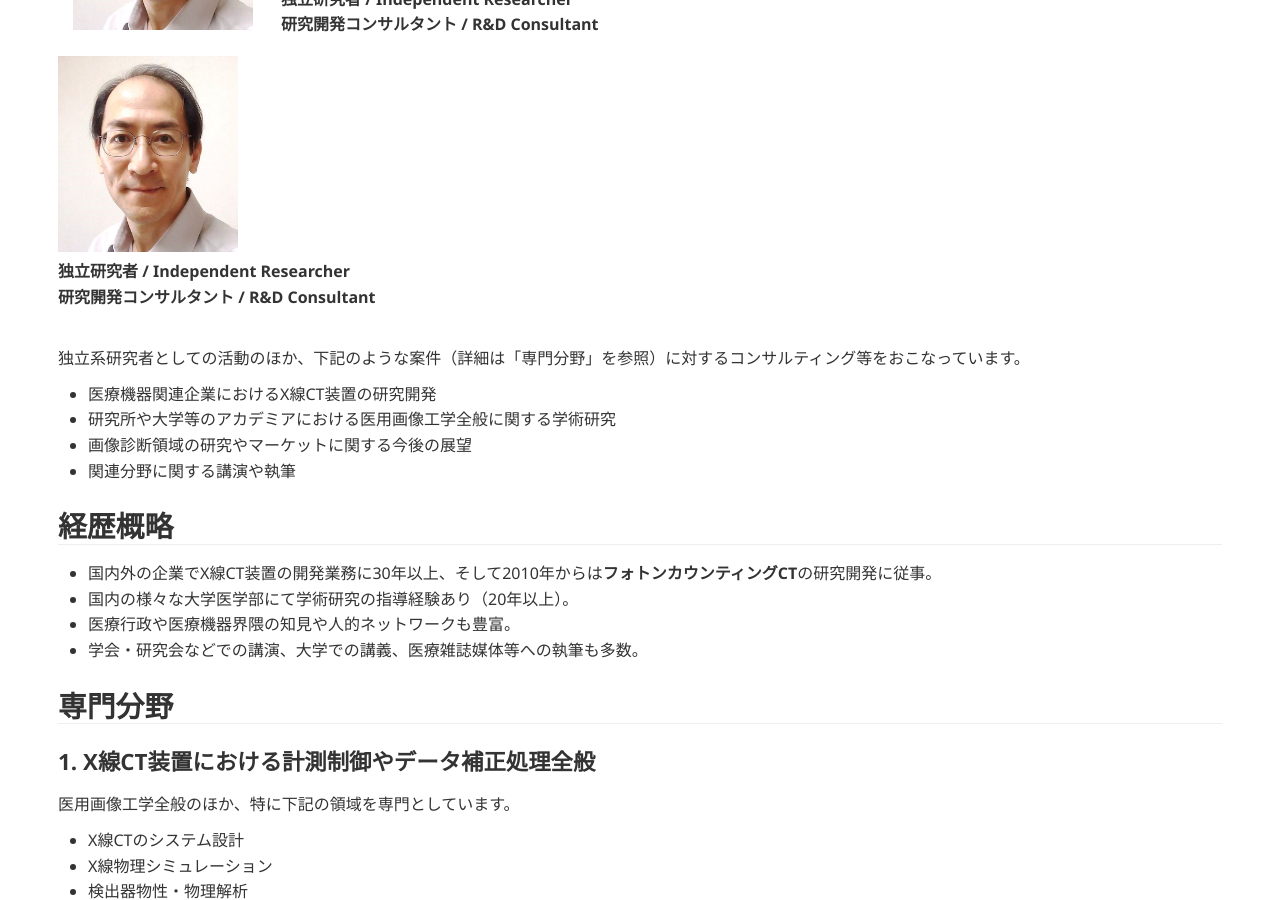
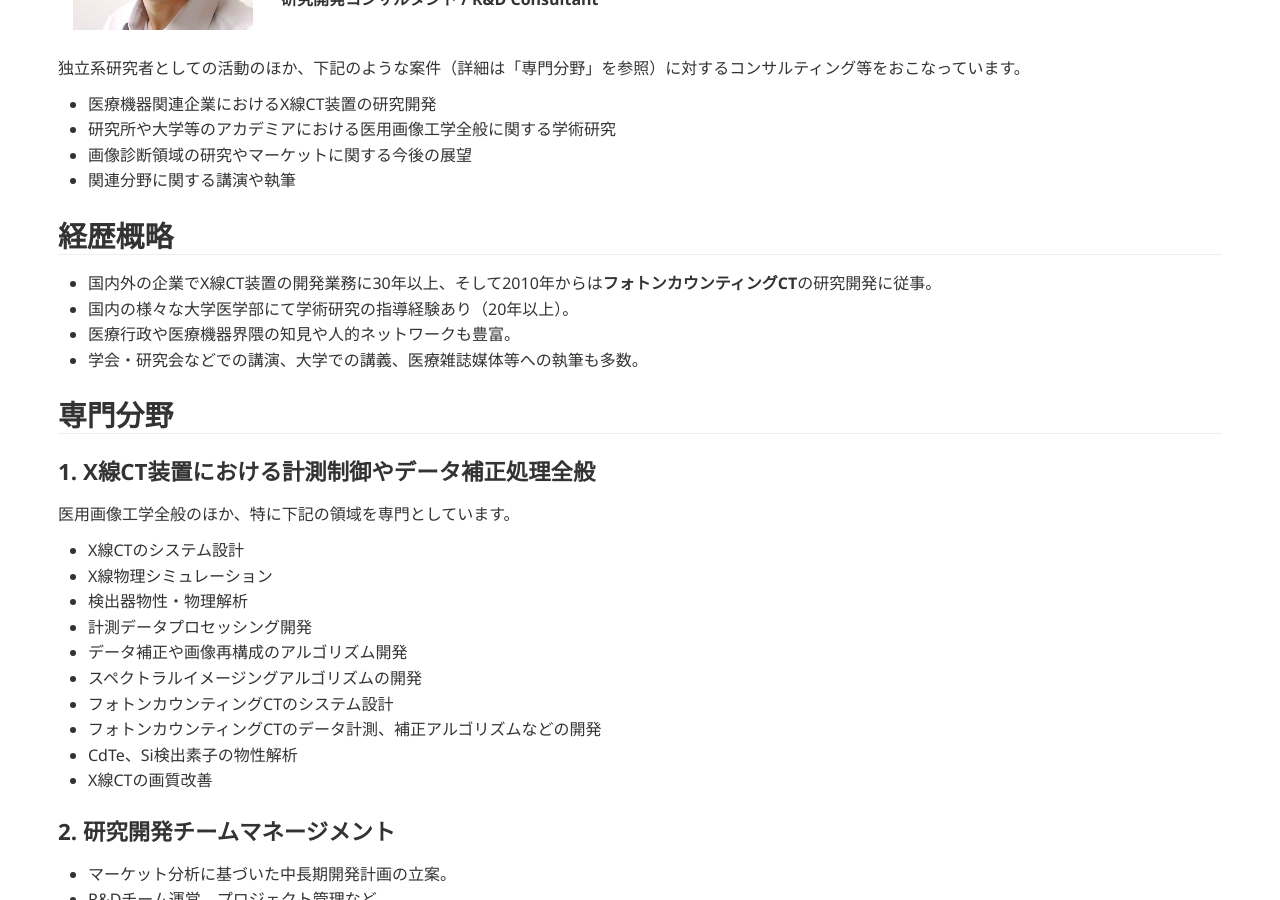
Before and after one commit to tnitoh/tnitoh.github.io, a Jekyll site: the page built from index.md, in a window 1280 px wide and 900 px high, scrolled down 334 px. Built offline with Jekyll 4.4.1, drawn with Linux system fonts in a browser that asks for light colours; Markdown is read by kramdown in place of the engine named in the settings.

Commit message:
Update index.md

```diff
--- a/index.md
+++ b/index.md
@@ -6,14 +6,22 @@
 # 伊藤俊英 / Toshihide Itoh, Ph.D.
 
 <table><tr>
-    <td><img src='toshi_itoh.png' width='180px'></td>
-    <td valign='bottom'><b>独立研究者 / Independent Researcher</b><br><b>研究開発コンサルタント / R&D Consultant</b></td>
+    <td>
+        <img src='toshi_itoh.png' width='180px'>
+    </td>
+    <td valign='bottom'>
+        <b>独立研究者 / Independent Researcher</b><br>
+        <b>研究開発コンサルタント / R&D Consultant</b><br>
+        <br>
+    </td>
 </tr></table>
 
+<!--
 <img src='toshi_itoh.png' width='180px'> <br>
 **独立研究者 / Independent Researcher** <br>
 **研究開発コンサルタント / R&D Consultant** <br>
 <br>
+-->
 
 独立系研究者としての活動のほか、下記のような案件（詳細は「専門分野」を参照）に対するコンサルティング等をおこなっています。
 
```
